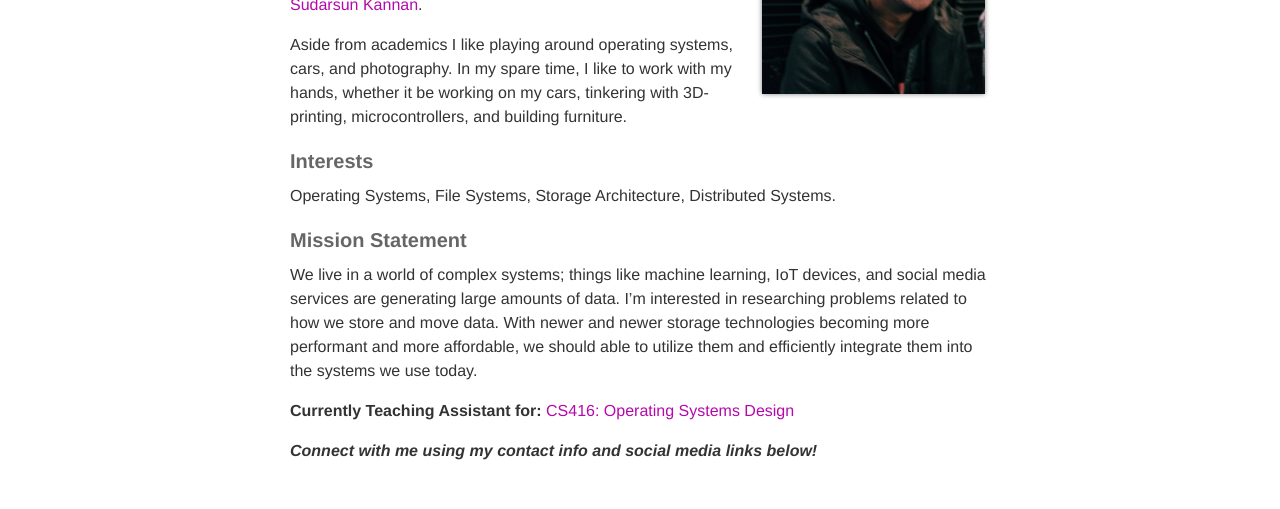
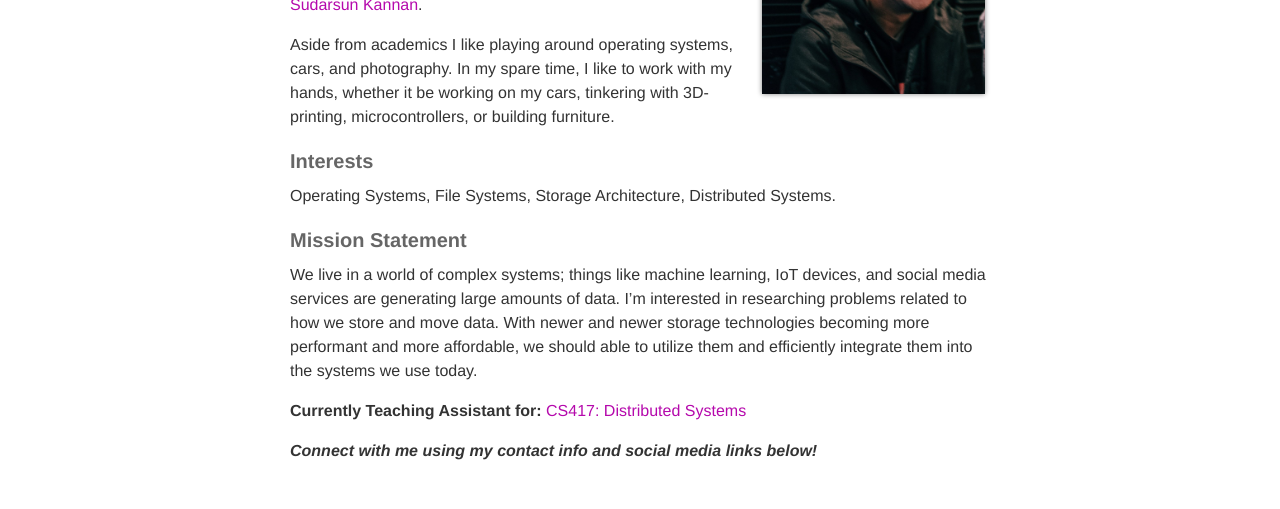
Before and after one commit to DaveedDomingo/daveeddomingo.github.io, a Jekyll site: the page built from _pages/about.md, in a window 1280 px wide and 900 px high. Shown: the part 315-824 px from the top of the window. Built offline with Jekyll 4.4.1, drawn with Linux system fonts in a browser that asks for light colours; nearby versions of some CDN libraries.

Commit message:
update about

```diff
--- a/_pages/about.md
+++ b/_pages/about.md
@@ -16,7 +16,7 @@ social: true
 #### **About Me**
 I am currently a third year PhD student studying Computer Science at Rutgers University. I am part of the Systems Research Lab in the Department of Computer Science and work under [Sudarsun Kannan](https://www.cs.rutgers.edu/~sk2113/).
 
-Aside from academics I like playing around operating systems, cars, and photography. In my spare time, I like to work with my hands, whether it be working on my cars, tinkering with 3D-printing, microcontrollers, and building furniture.
+Aside from academics I like playing around operating systems, cars, and photography. In my spare time, I like to work with my hands, whether it be working on my cars, tinkering with 3D-printing, microcontrollers, or building furniture.
 
 #### **Interests**
 Operating Systems, File Systems, Storage Architecture, Distributed Systems.
@@ -25,6 +25,6 @@ Operating Systems, File Systems, Storage Architecture, Distributed Systems.
 #### **Mission Statement**
 We live in a world of complex systems; things like machine learning, IoT devices, and social media services are generating large amounts of data. I'm interested in researching problems related to how we store and move data. With newer and newer storage technologies becoming more performant and more affordable, we should able to utilize them and efficiently integrate them into the systems we use today.
 
-**Currently Teaching Assistant for:** [CS416: Operating Systems Design](https://www.cs.rutgers.edu/~badri/416.html)
+**Currently Teaching Assistant for:** [CS417: Distributed Systems](https://www.cs.rutgers.edu/~pxk/417/index.html)
 
 ***Connect with me using my contact info and social media links below!***
```
